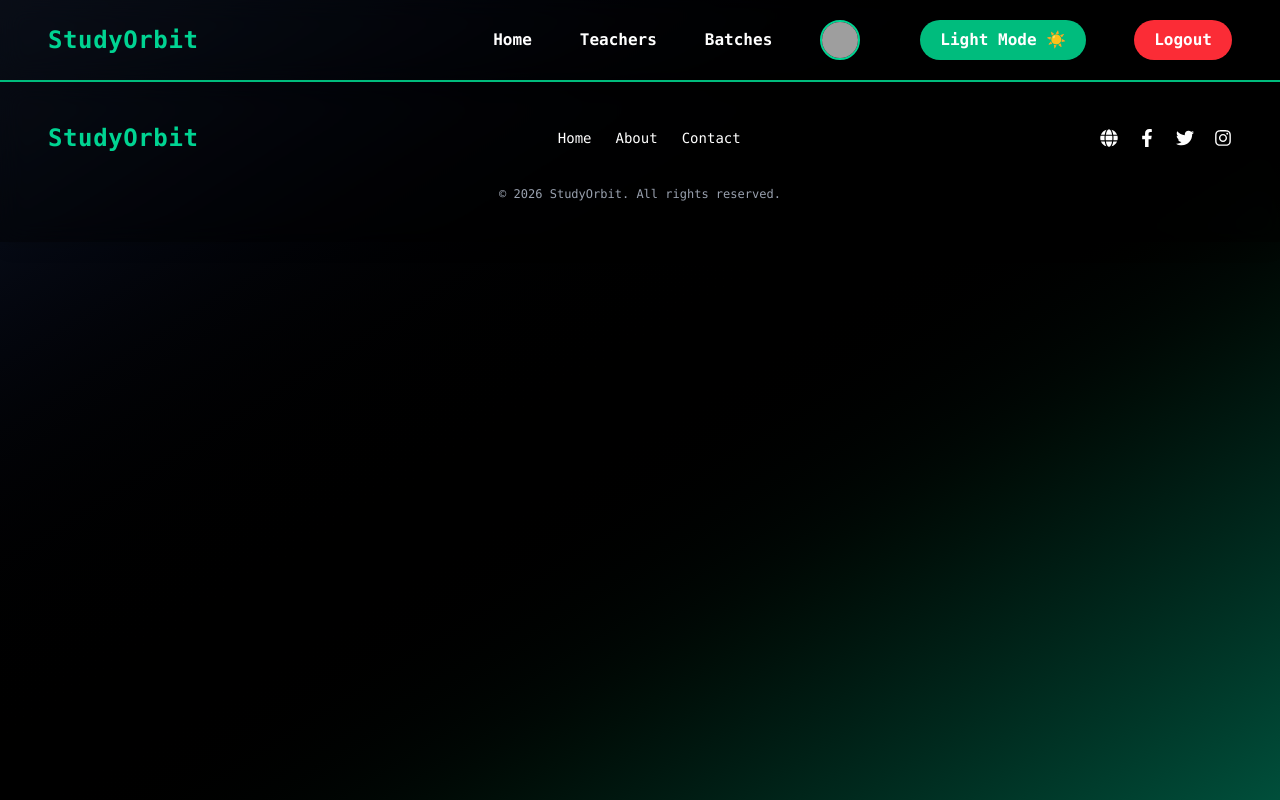
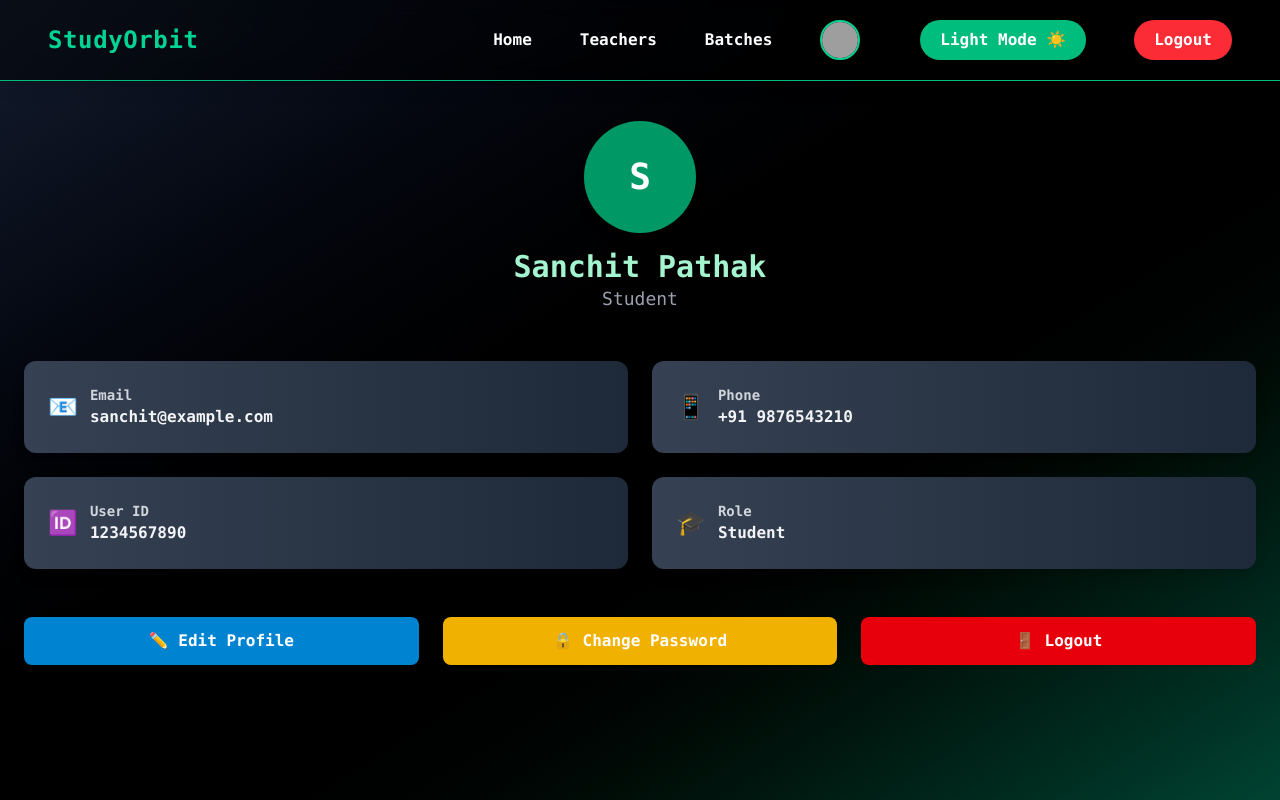
Before and after one commit to zenorbits/Study-Orbit, a React app in the folder Frontend/: page /admin/profile in a window 1280 px wide. Shown: the top 800 px of the page. Built offline with nearby package versions, Linux system fonts and the light colour scheme; no server answers; sample sign-in values are in the browser's storage; grey boxes are pictures that could not be loaded; the HTML template or start-up script is replaced by a standard one.

Commit message:
Profile page ui

```diff
--- a/Frontend/src/App.jsx
+++ b/Frontend/src/App.jsx
@@ -19,6 +19,7 @@
 import BrowseBatch from './student/batch(Student)/BrowseBatch';
 import Mybatches from './student/batch(Student)/Mybatches';
 import ManageTeacher from './admin/ManageTeacher';
+import ProfilePage from './components/ProfilePage';
 
 const App = () => {
   return (
@@ -38,6 +39,7 @@
           <Route path='createbatch' element={<TeacherBatchCreation />} />
           <Route path='managebatch' element={<ManageBatch />} />
           <Route path='batch' element={<AllTeacherBatch />} />
+          <Route path='profile' element={<ProfilePage />} />
         </Route>
         <Route path='/admin/*' element={<ProtectedRoutes allowedRoles={['admin']}><AdminPage /></ProtectedRoutes>}>
           <Route index element={<AdminMainBody />} />
@@ -46,12 +48,14 @@
           <Route path='createbatch' element={<TeacherBatchCreation />} />
           <Route path='batch' element={<AllTeacherBatch />} />
           <Route path='teachers' element={<ManageTeacher />} />
+          <Route path='profile' element={<ProfilePage />} />
         </Route>
         <Route path='/student/*' element={<ProtectedRoutes allowedRoles={['student']}><StudentPage /></ProtectedRoutes>}>
           <Route index element={<StudentMainBody />} />
           <Route path='join-batch' element={<BrowseBatch />} />
           <Route path='batches' element={<Mybatches />} />
           <Route path='batch' element={<AllTeacherBatch />} />
+          <Route path='profile' element={<ProfilePage />} />
         </Route>
       </Routes>
       <ToastContainer position="top-right" autoClose={2500} />
--- /dev/null
+++ b/Frontend/src/components/ProfilePage.jsx
@@ -0,0 +1,89 @@
+import React from "react";
+
+const ProfilePage = () => {
+  // Hardcoded user data for now
+  const user = {
+    _id: "1234567890",
+    username: "Sanchit Pathak",
+    email: "sanchit@example.com",
+    phone: "+91 9876543210",
+    role: "Student",
+  };
+
+  return (
+    <div className="min-h-screen py-10 px-6 bg-gradient-to-br from-white via-blue-100 to-blue-500 dark:from-gray-900 dark:via-black dark:to-emerald-900">
+      {/* Profile Header */}
+      <div className="flex flex-col items-center mb-12">
+        <div className="w-28 h-28 rounded-full bg-sky-600 dark:bg-emerald-600 flex items-center justify-center text-white text-4xl font-bold shadow-lg">
+          {user.username.charAt(0).toUpperCase()}
+        </div>
+        <h2 className="mt-4 text-3xl font-extrabold text-sky-900 dark:text-emerald-200">
+          {user.username}
+        </h2>
+        <p className="text-lg text-gray-700 dark:text-gray-400">{user.role}</p>
+      </div>
+
+      {/* Info Section */}
+      <div className="grid grid-cols-1 md:grid-cols-2 gap-6 mb-12">
+        {/* Email */}
+        <div className="p-6 rounded-xl bg-gradient-to-r from-sky-100 to-sky-200 dark:from-gray-700 dark:to-gray-800 shadow-lg active:scale-95 transition-transform cursor-pointer">
+          <div className="flex items-center space-x-3">
+            <span className="text-2xl">📧</span>
+            <div>
+              <p className="text-sm font-semibold text-gray-600 dark:text-gray-300">Email</p>
+              <p className="text-base font-bold text-gray-900 dark:text-gray-100">{user.email}</p>
+            </div>
+          </div>
+        </div>
+
+        {/* Phone */}
+        <div className="p-6 rounded-xl bg-gradient-to-r from-green-100 to-green-200 dark:from-gray-700 dark:to-gray-800 shadow-lg active:scale-95 transition-transform cursor-pointer">
+          <div className="flex items-center space-x-3">
+            <span className="text-2xl">📱</span>
+            <div>
+              <p className="text-sm font-semibold text-gray-600 dark:text-gray-300">Phone</p>
+              <p className="text-base font-bold text-gray-900 dark:text-gray-100">{user.phone}</p>
+            </div>
+          </div>
+        </div>
+
+        {/* User ID */}
+        <div className="p-6 rounded-xl bg-gradient-to-r from-purple-100 to-purple-200 dark:from-gray-700 dark:to-gray-800 shadow-lg active:scale-95 transition-transform cursor-pointer">
+          <div className="flex items-center space-x-3">
+            <span className="text-2xl">🆔</span>
+            <div>
+              <p className="text-sm font-semibold text-gray-600 dark:text-gray-300">User ID</p>
+              <p className="text-base font-bold text-gray-900 dark:text-gray-100">{user._id}</p>
+            </div>
+          </div>
+        </div>
+
+        {/* Role */}
+        <div className="p-6 rounded-xl bg-gradient-to-r from-yellow-100 to-yellow-200 dark:from-gray-700 dark:to-gray-800 shadow-lg active:scale-95 transition-transform cursor-pointer">
+          <div className="flex items-center space-x-3">
+            <span className="text-2xl">🎓</span>
+            <div>
+              <p className="text-sm font-semibold text-gray-600 dark:text-gray-300">Role</p>
+              <p className="text-base font-bold text-gray-900 dark:text-gray-100">{user.role}</p>
+            </div>
+          </div>
+        </div>
+      </div>
+
+      {/* Options */}
+      <div className="grid grid-cols-1 md:grid-cols-3 gap-6">
+        <button className="py-3 rounded-lg bg-sky-600 text-white font-semibold active:scale-95 transition shadow">
+          ✏️ Edit Profile
+        </button>
+        <button className="py-3 rounded-lg bg-yellow-500 text-white font-semibold active:scale-95 transition shadow">
+          🔒 Change Password
+        </button>
+        <button className="py-3 rounded-lg bg-red-600 text-white font-semibold active:scale-95 transition shadow">
+          🚪 Logout
+        </button>
+      </div>
+    </div>
+  );
+};
+
+export default ProfilePage;
```
